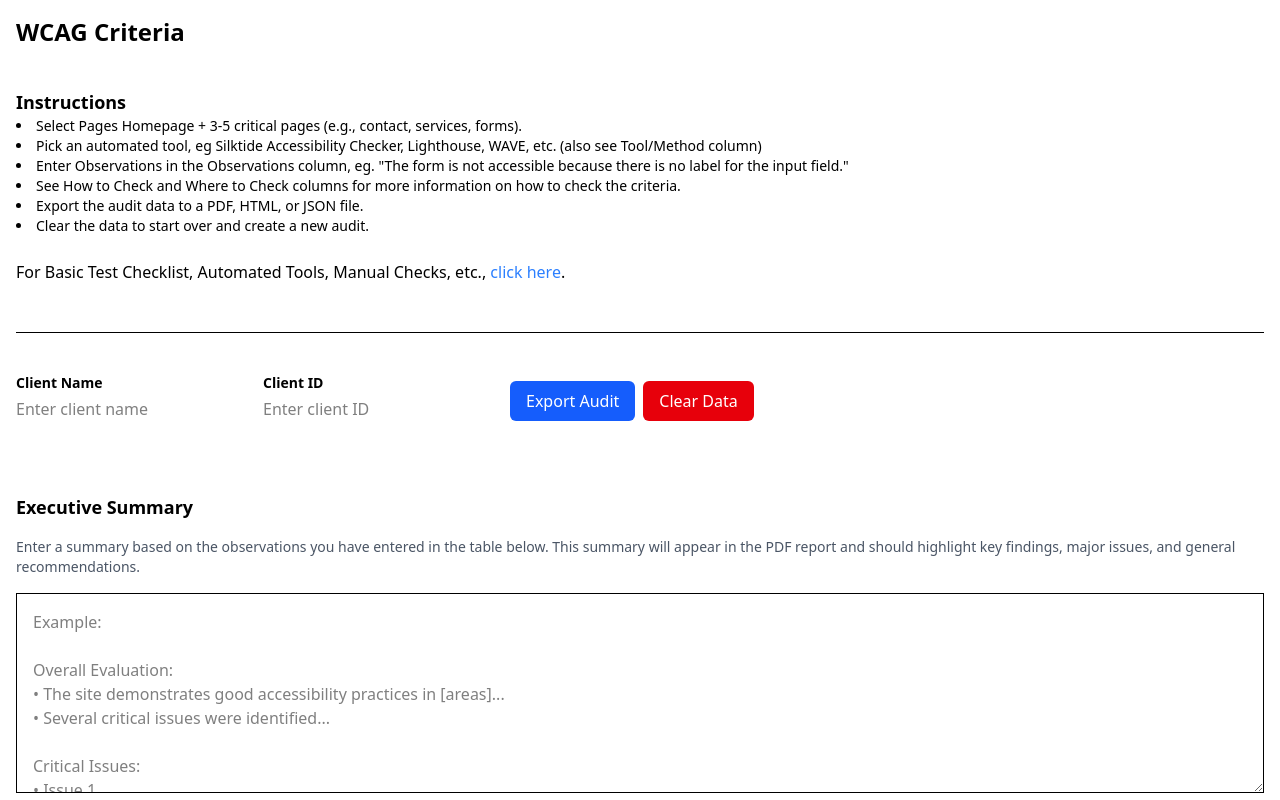
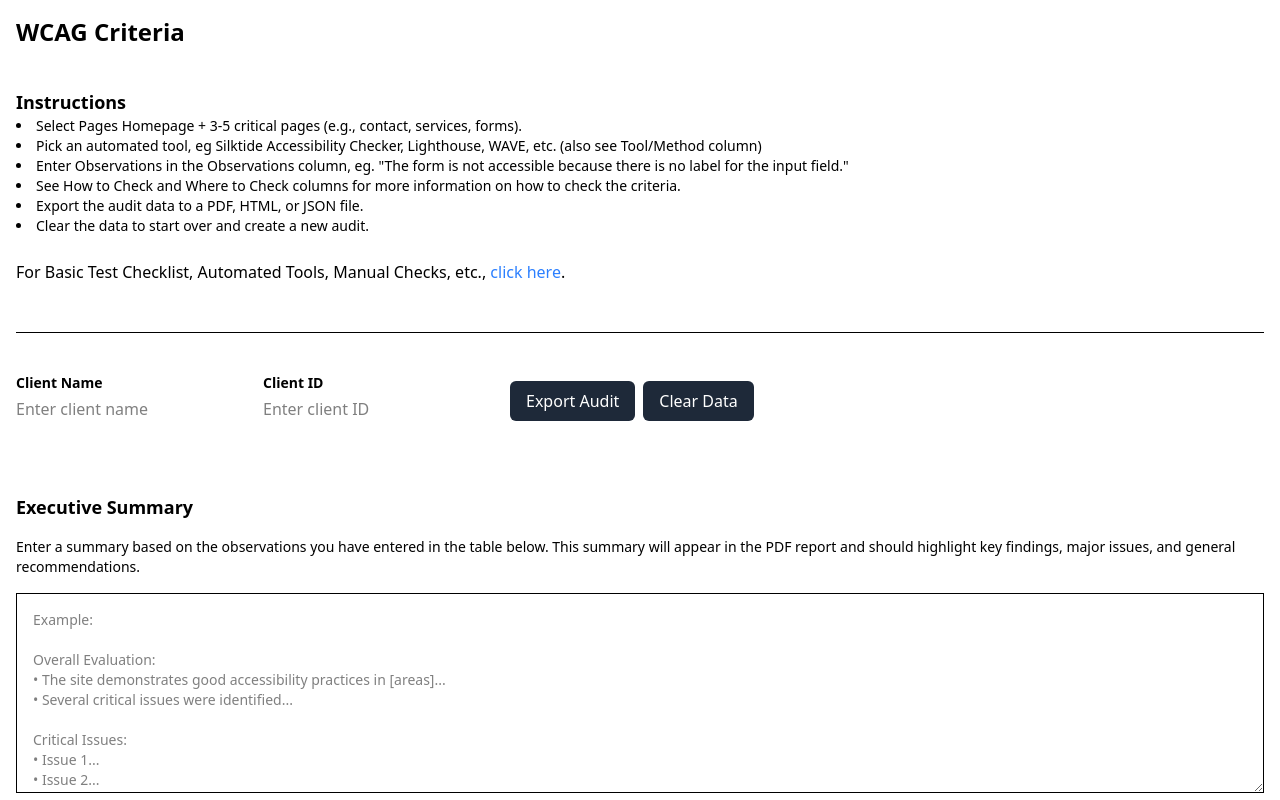
Before and after one commit to hanna-fmw/wcag-compliance-tracker, a Next.js app: page / in a window 1280 px wide. Shown: the top 800 px of the page. Built offline with nearby package versions, Linux system fonts and the light colour scheme.

Commit message:
Update styles in WCAGCriteriaPage, basic-tests, and ReportPreview components for consistent design. Changed button and input focus colors to gray for improved visual coherence and accessibility.

```diff
--- a/app/basic-tests/page.js
+++ b/app/basic-tests/page.js
@@ -60,7 +60,7 @@ export default function Home() {
 				Internal Accessibility WCAG Audit Guide
 			</h1>
 			<div className='flex justify-between items-center mb-8'>
-				<Link href='/' className='text-blue-500 hover:text-gray-600'>
+				<Link href='/' className='text-blue-500 hover:text-gray-900'>
 					Back to Home
 				</Link>
 			</div>
--- a/app/components/ReportPreview.js
+++ b/app/components/ReportPreview.js
@@ -233,17 +233,17 @@ export default function ReportPreview({ auditData, onClose }) {
 				<div className='p-4 border-t flex justify-end gap-4'>
 					<button
 						onClick={handleDownloadPDF}
-						className='bg-blue-500 text-white px-4 py-2 rounded hover:bg-blue-600'>
+						className='bg-gray-800 text-white px-4 py-2 rounded hover:bg-gray-900'>
 						Download PDF
 					</button>
 					<button
 						onClick={handleDownloadHTML}
-						className='bg-green-500 text-white px-4 py-2 rounded hover:bg-green-600'>
+						className='bg-green-800 text-white px-4 py-2 rounded hover:bg-green-900'>
 						Download HTML
 					</button>
 					<button
 						onClick={handleDownloadJSON}
-						className='bg-gray-500 text-white px-4 py-2 rounded hover:bg-gray-600'>
+						className='bg-gray-800 text-white px-4 py-2 rounded hover:bg-gray-900'>
 						Download JSON
 					</button>
 				</div>
--- a/app/page.js
+++ b/app/page.js
@@ -764,7 +764,7 @@ export default function WCAGCriteriaPage() {
 							type='text'
 							value={clientName}
 							onChange={(e) => setClientName(e.target.value)}
-							className='mt-1 block w-full border-gray-300 focus:border-blue-500 focus:ring-blue-500'
+							className='mt-1 block w-full border-gray-300 focus:border-gray-500 focus:ring-gray-500'
 							placeholder='Enter client name'
 						/>
 					</div>
@@ -774,19 +774,19 @@ export default function WCAGCriteriaPage() {
 							type='text'
 							value={clientId}
 							onChange={(e) => setClientId(e.target.value)}
-							className='mt-1 block w-full border-gray-300 focus:border-blue-500 focus:ring-blue-500'
+							className='mt-1 block w-full border-gray-300 focus:border-gray-500 focus:ring-gray-500'
 							placeholder='Enter client ID'
 						/>
 					</div>
 					<div className='flex items-end gap-2'>
 						<button
 							onClick={handleExport}
-							className='bg-blue-600 text-white px-4 py-2 rounded-md hover:bg-blue-700 focus:outline-none focus:ring-2 focus:ring-blue-500 focus:ring-offset-2 hover:cursor-pointer'>
+							className='bg-gray-800 text-white px-4 py-2 rounded-md hover:bg-gray-900 focus:outline-none focus:ring-2 focus:ring-gray-500 focus:ring-offset-2 hover:cursor-pointer'>
 							Export Audit
 						</button>
 						<button
 							onClick={handleClearData}
-							className='bg-red-600 text-white px-4 py-2 rounded-md hover:bg-red-700 focus:outline-none focus:ring-2 focus:ring-red-500 focus:ring-offset-2 hover:cursor-pointer'>
+							className='bg-gray-800 text-white px-4 py-2 rounded-md hover:bg-gray-900 focus:outline-none focus:ring-2 focus:ring-gray-500 focus:ring-offset-2 hover:cursor-pointer'>
 							Clear Data
 						</button>
 					</div>
@@ -794,7 +794,7 @@ export default function WCAGCriteriaPage() {
 			</div>
 			<div className='mb-8 py-6'>
 				<h2 className='text-lg font-bold mb-4'>Executive Summary</h2>
-				<p className='text-sm text-gray-600 mb-4'>
+				<p className='text-sm mb-4'>
 					Enter a summary based on the observations you have entered in the table below. This
 					summary will appear in the PDF report and should highlight key findings, major issues, and
 					general recommendations.
@@ -802,7 +802,7 @@ export default function WCAGCriteriaPage() {
 				<textarea
 					value={executiveSummary}
 					onChange={(e) => setExecutiveSummary(e.target.value)}
-					className='w-full p-4 border focus:ring-blue-500 focus:border-blue-500 min-h-[200px]'
+					className='w-full text-sm p-4 border focus:ring-gray-500 focus:border-gray-500 min-h-[200px]'
 					placeholder={`Example:
 
 Overall Evaluation:
@@ -847,7 +847,7 @@ Minor Issues:
 									<textarea
 										value={observations[criterion.criterion] || ''}
 										onChange={(e) => handleObservationChange(criterion.criterion, e.target.value)}
-										className='w-full p-1 border rounded focus:ring-blue-500 focus:border-blue-500'
+										className='w-full p-1 border rounded focus:ring-gray-500 focus:border-gray-500'
 										rows={3}
 										placeholder='Enter observations...'
 									/>
```
